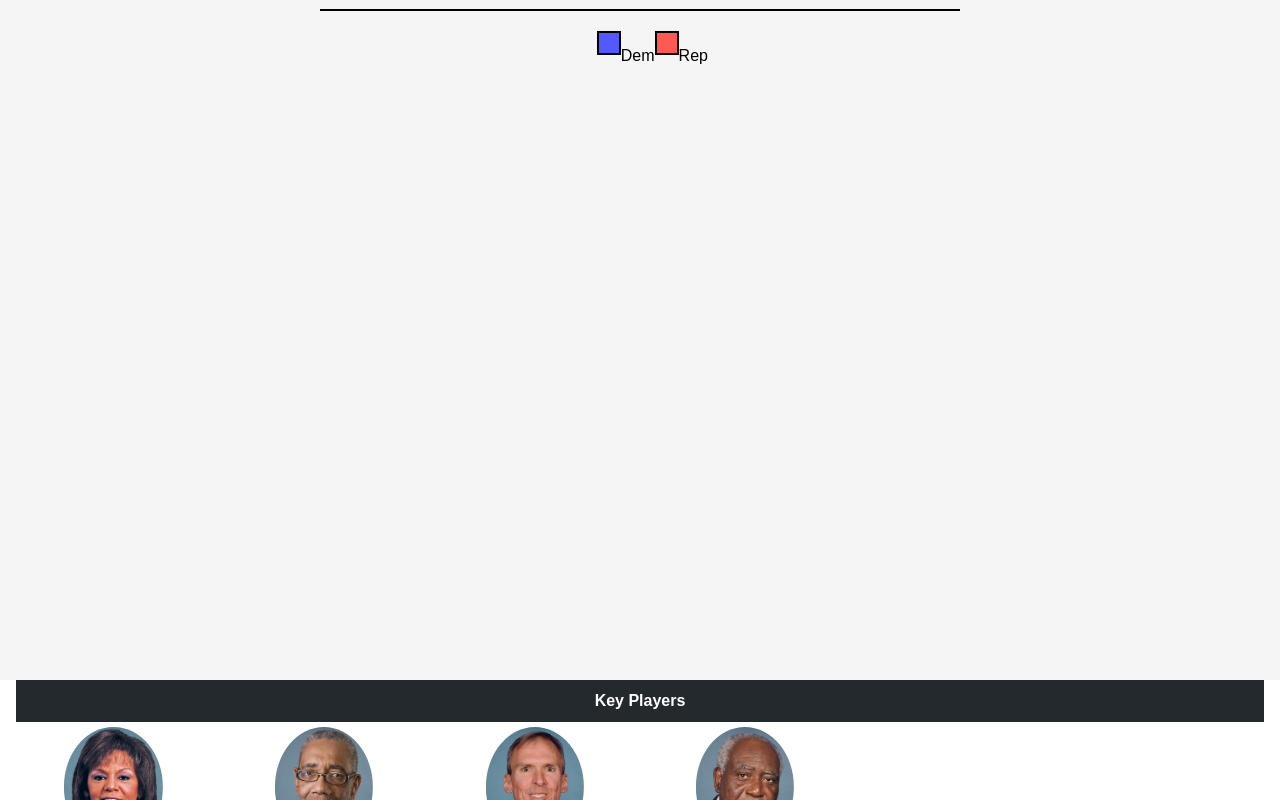
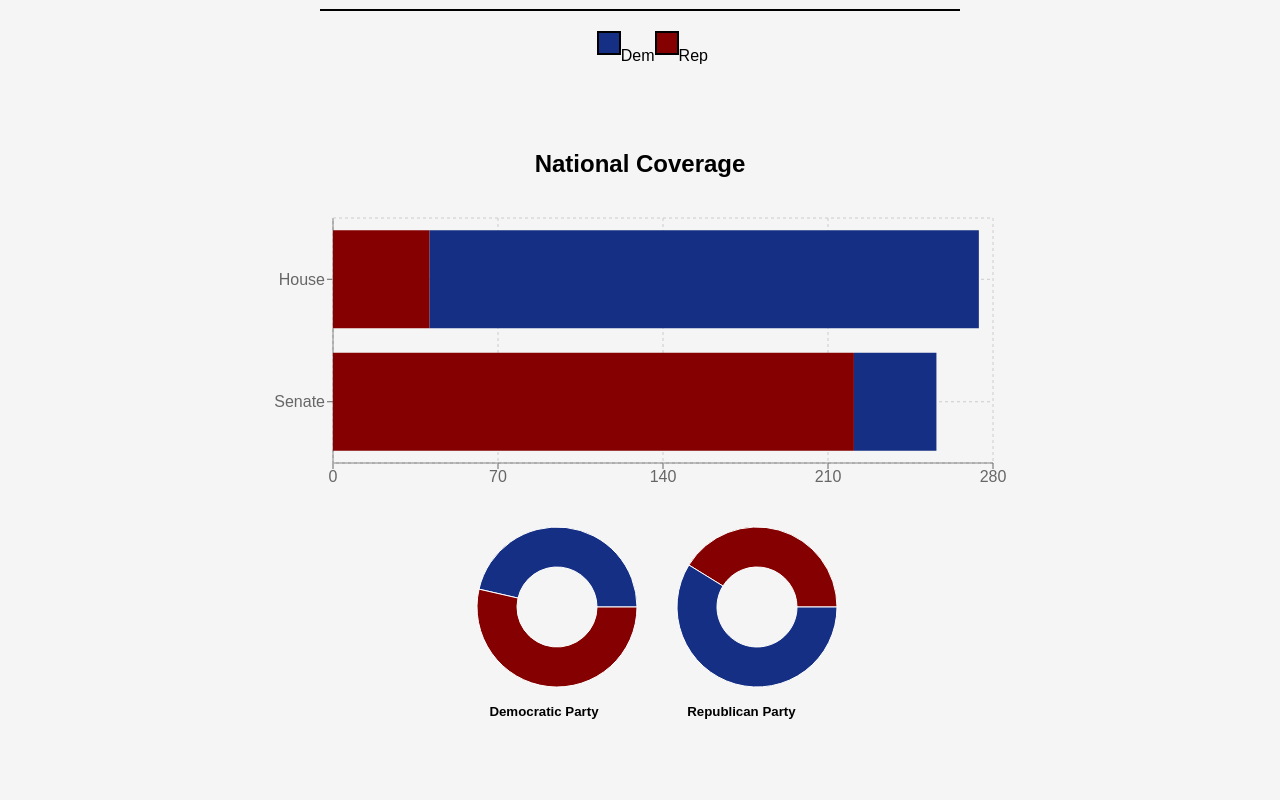
Before and after one commit to MagicWilliams/studio-legislator-tracker, a React (Create React App) app: page / in a window 1280 px wide. Shown: the part 420-1220 px from the top of the page. Built offline with nearby package versions, Linux system fonts and the light colour scheme.

Commit message:
more styling changes for the graphs

```diff
--- a/package.json
+++ b/package.json
@@ -7,7 +7,8 @@
     "react": "^16.0.0",
     "react-dom": "^16.0.0",
     "react-flexbox-grid": "^1.1.5",
-    "react-scripts": "1.0.14"
+    "react-scripts": "1.0.14",
+    "recharts": "^1.0.0-beta.2"
   },
   "scripts": {
     "start": "react-scripts start",
--- a/src/components/Graphs/Graphs.css
+++ b/src/components/Graphs/Graphs.css
@@ -1,6 +1,26 @@
 .GraphsContainer {
-	height: 550px;
+	height: 700px;
 	background-color: #F5F5F5;
 	width: 100%;
 	text-align: center
 }
+
+.barChart {
+	margin: 0 auto;
+	left: -30px;
+	display: inline-flex;
+}
+
+.graph {
+	dsiplay: inline-flex;
+}
+
+.graphLabels h5 {
+	text-align: center;
+	display: inline;
+	margin-left: 5px;
+}
+
+.repLabel {
+	padding-left: 80px;
+}
--- a/src/components/Graphs/Graphs.jsx
+++ b/src/components/Graphs/Graphs.jsx
@@ -1,17 +1,76 @@
 import React, { Component } from 'react';
 import VotingTable from '../VotingTable/VotingTable';
 import classNames from 'classnames/bind';
+import {BarChart, Bar, XAxis, YAxis, CartesianGrid, Tooltip, Legend} from 'recharts';
+import {PieChart, Pie, Cell} from 'recharts';
 import { Grid, Row, Col } from 'react-flexbox-grid';
 import './Graphs.css';
 
 class Graphs extends Component {
-  render() {
+
+    render() {
+
+    let barGraphData = [
+      {name: 'House', for: 41, against: 233, amt: 1},
+      {name: 'Senate', for: 221, against: 35, amt: 1},
+    ];
+
+    let pieChartData1 = [{name: 'For', value: 240}, {name: 'Against', value: 277}];
+    let pieChartData2 = [{name: 'For', value: 211}, {name: 'Against', value: 301}];
+
+
+    let demColors = ["#152F85", "#850000"];
+    let repColors = ["#850000", "#152F85"];
+
     return (
       <div className="GraphsContainer">
+        <Grid>
+          <Row>
+            <Col xs={12} md={8} mdOffset={2}>
+              <h2> National Coverage </h2>
+              <BarChart className = "barChart" layout="vertical" width={800} height={300} data={barGraphData}
+                    margin={{top: 20, right: 30, left: 50, bottom: 5}}>
+               <XAxis type="number"/>
+               <YAxis type="category" dataKey="name"/>
+               <CartesianGrid strokeDasharray="3 3"/>
+               <Tooltip/>
+               <Bar dataKey="for" stackId="a" fill="#850000" />
+               <Bar dataKey="against" stackId="a" fill="#152F85" />
+              </BarChart>
+            </Col>
+          </Row>
+          <Row>
+            <Col xs={12} md={6} mdOffset={3}>
+              <PieChart width={800} height={200} fill="000">
+                <Pie className="graph" data={pieChartData1} cx={200} cy={100} innerRadius={40} outerRadius={80} fill="#152F85" >
+                  {
+                    pieChartData1.map((entry, index) => (
+                      <Cell key={`cell-${index}`} fill={demColors[index]}/>
+                    ))
+                  }
+                </Pie>
 
+                <Pie className="graph" data={pieChartData2} cx={400} cy={100} innerRadius={40} outerRadius={80} fill="#850000" >
+                 {
+                  pieChartData2.map((entry, index) => (
+                    <Cell key={`cell-${index}`} fill={repColors[index]}/>
+                  ))
+                 }
+                </Pie>
+
+                <Tooltip/>
+             </PieChart>
+            </Col>
+          </Row>
+          <Row className="graphLabels">
+            <Col xs={12} md={6} mdOffset={3}>
+              <h5> Democratic Party </h5>
+              <h5 className="repLabel"> Republican Party </h5>
+            </Col>
+          </Row>
+        </Grid>
       </div>
     );
-  }
-}
+  }}
 
 export default Graphs;
--- a/src/global-vars.css
+++ b/src/global-vars.css
@@ -1,7 +1,7 @@
 :root {
 	--text: #000014;
 	--text-bright: #fff;
-	--red: #FF5953;
-	--blue: #5159FF;
+	--red: #850000;
+	--blue: #152F85;
 	--bkg: #918C8C;
 }
```
